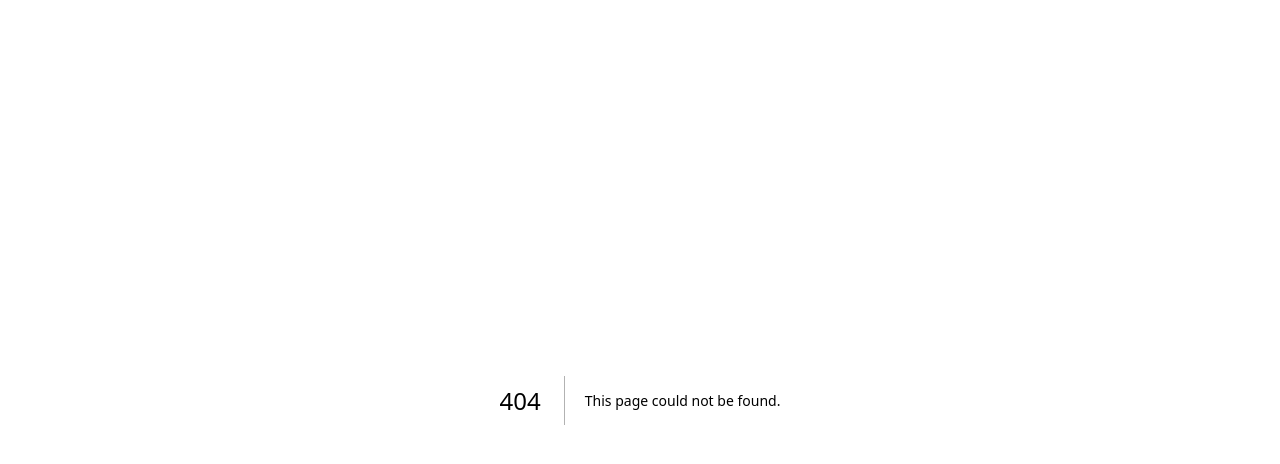
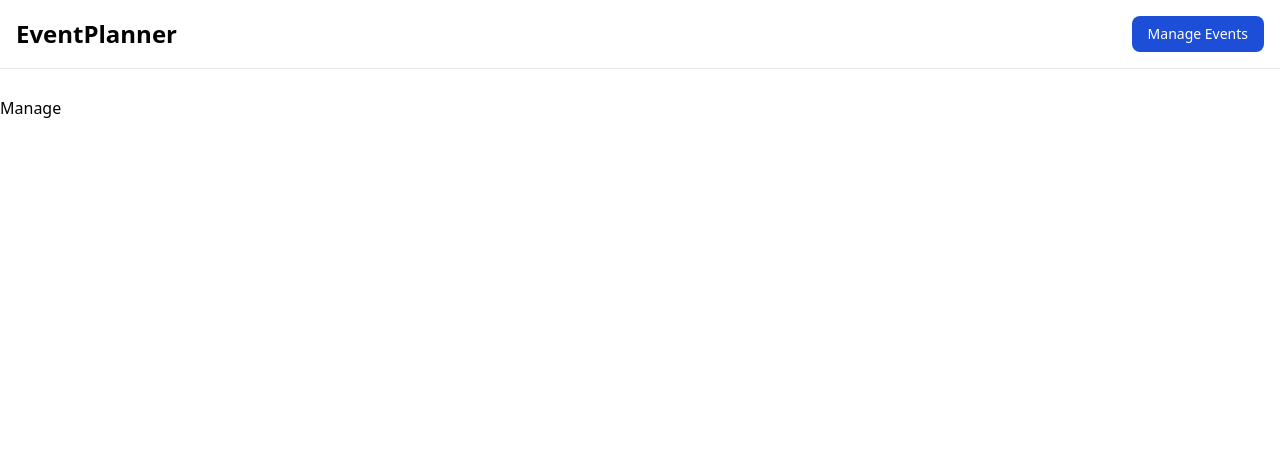
Before and after one commit to Rafazor/eventplanner, a Next.js app: page /manageEvents in a window 1280 px wide. Before the commit this address had no page. Shown: the top 464 px of the page. Built offline with nearby package versions, Linux system fonts and the light colour scheme.

Commit message:
Added layout module

```diff
--- a/src/modules/events/containers/CoreContainer.tsx
+++ b/src/modules/events/containers/CoreContainer.tsx
@@ -1,13 +1,11 @@
 import { useQuery } from "react-query";
-import { getEvents } from "@/modules/_api/events";
-import { IEvent } from "@/types/IEvent";
+import { IEvent } from "@/modules/shared/types/IEvent";
+import { getEvents } from "@/modules/shared/api/events";
 
 interface IProps {}
 
 export default function CoreContainer(props: IProps) {
-  const { isLoading, isSuccess, isError, data, error, refetch } = useQuery<
-    IEvent[]
-  >("query-events", getEvents);
+  const { isLoading, data } = useQuery<IEvent[]>("getEvents", getEvents);
 
   if (isLoading) return <p>Loading...</p>;
 
--- /dev/null
+++ b/src/modules/layout/components/LayoutComponent.tsx
@@ -0,0 +1,17 @@
+import NavComponent from "@/modules/layout/components/NavComponent";
+import { ReactNode } from "react";
+
+interface IProps {
+  children: ReactNode;
+}
+
+export default function LayoutComponent(props: IProps) {
+  const { children } = props;
+
+  return (
+    <>
+      <NavComponent />
+      <div className="max-w-screen-xl  mx-auto mt-24">{children}</div>
+    </>
+  );
+}
--- /dev/null
+++ b/src/modules/layout/components/NavComponent.tsx
@@ -0,0 +1,22 @@
+import { useRouter } from "next/router";
+import Link from "next/link";
+import LinkButtonComponent from "@/modules/shared/components/LinkButtonComponent";
+
+export default function NavComponent() {
+  const router = useRouter();
+
+  return (
+    <nav className="bg-white dark:bg-gray-900 fixed w-full z-20 top-0 left-0 border-b border-gray-200 dark:border-gray-600">
+      <div className="max-w-screen-xl flex flex-wrap items-center justify-between mx-auto p-4">
+        <div className="flex items-center">
+          <Link href={"/"}>
+            <span className="self-center text-2xl font-semibold whitespace-nowrap dark:text-white">
+              EventPlanner
+            </span>
+          </Link>
+        </div>
+        <LinkButtonComponent href={"/manageEvents"} label={"Manage Events"} />
+      </div>
+    </nav>
+  );
+}
--- /dev/null
+++ b/src/modules/shared/components/LinkButtonComponent.tsx
@@ -0,0 +1,17 @@
+import Link from "next/link";
+
+interface IProps {
+  href: string;
+  label: string;
+}
+export default function LinkButtonComponent(props: IProps) {
+  const { label, href } = props;
+  return (
+    <Link
+      className="text-white bg-blue-700 hover:bg-blue-800 focus:ring-4 focus:outline-none focus:ring-blue-300 font-medium rounded-lg text-sm px-4 py-2 text-center mr-3 md:mr-0 dark:bg-blue-600 dark:hover:bg-blue-700 dark:focus:ring-blue-800"
+      href={href}
+    >
+      {label}
+    </Link>
+  );
+}
--- a/src/pages/_app.tsx
+++ b/src/pages/_app.tsx
@@ -1,13 +1,16 @@
 import "@/styles/globals.css";
 import type { AppProps } from "next/app";
 import { QueryClient, QueryClientProvider } from "react-query";
+import LayoutComponent from "@/modules/layout/components/LayoutComponent";
 
 const queryClient = new QueryClient();
 
 export default function App({ Component, pageProps }: AppProps) {
   return (
     <QueryClientProvider client={queryClient}>
-      <Component {...pageProps} />
+      <LayoutComponent>
+        <Component {...pageProps} />
+      </LayoutComponent>
     </QueryClientProvider>
   );
 }
--- /dev/null
+++ b/src/pages/manageEvents/index.tsx
@@ -0,0 +1,12 @@
+import { Inter } from "next/font/google";
+import CoreContainer from "@/modules/events/containers/CoreContainer";
+
+const inter = Inter({ subsets: ["latin"] });
+
+export default function ManageEvents() {
+  return (
+    <div>
+      <p>Manage</p>
+    </div>
+  );
+}
```
Also changed, not shown: src/modules/shared/api/events.ts (renamed from src/modules/_api/events.ts), src/modules/shared/types/IEvent.ts (renamed from src/types/IEvent.ts).
